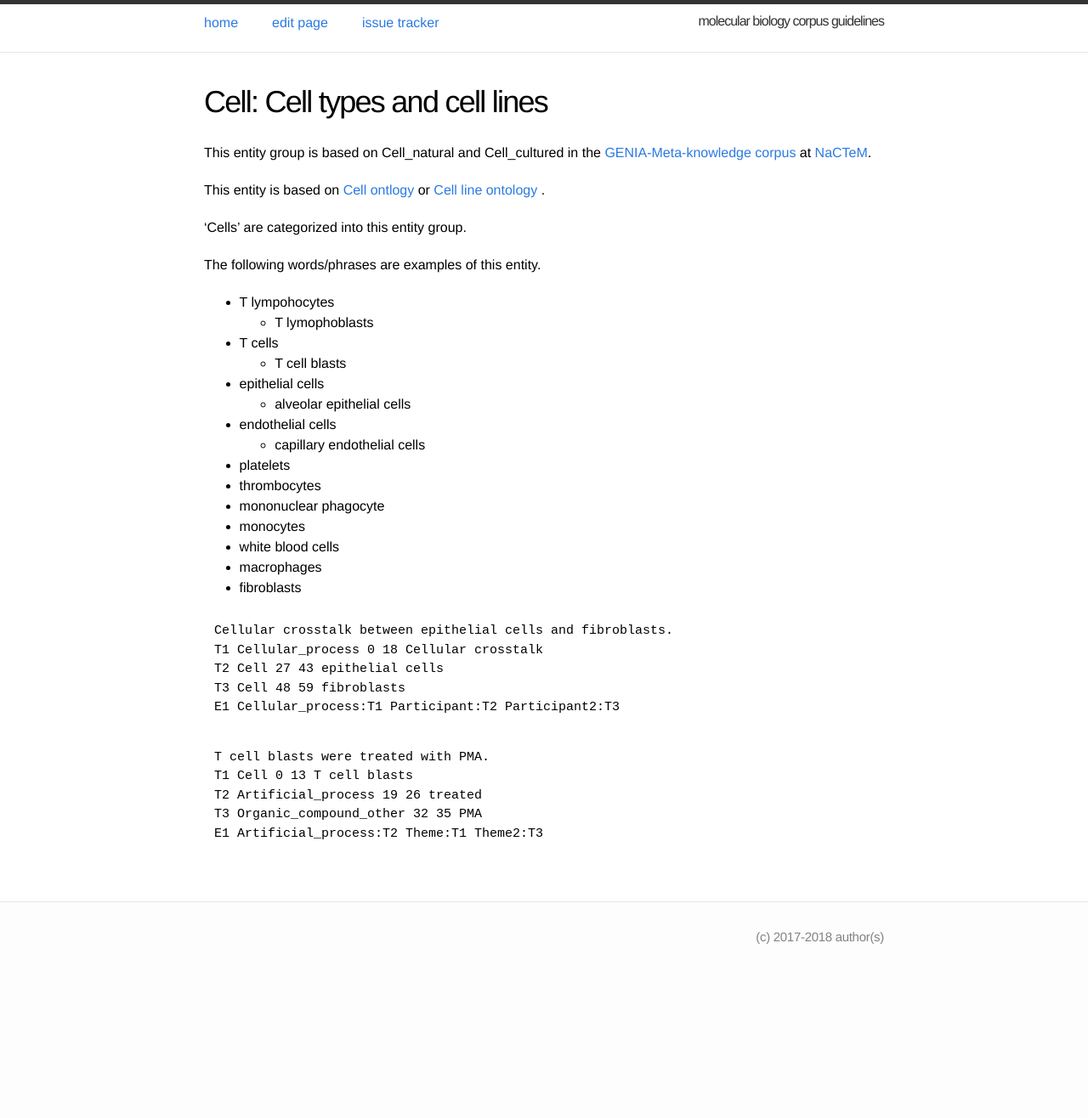
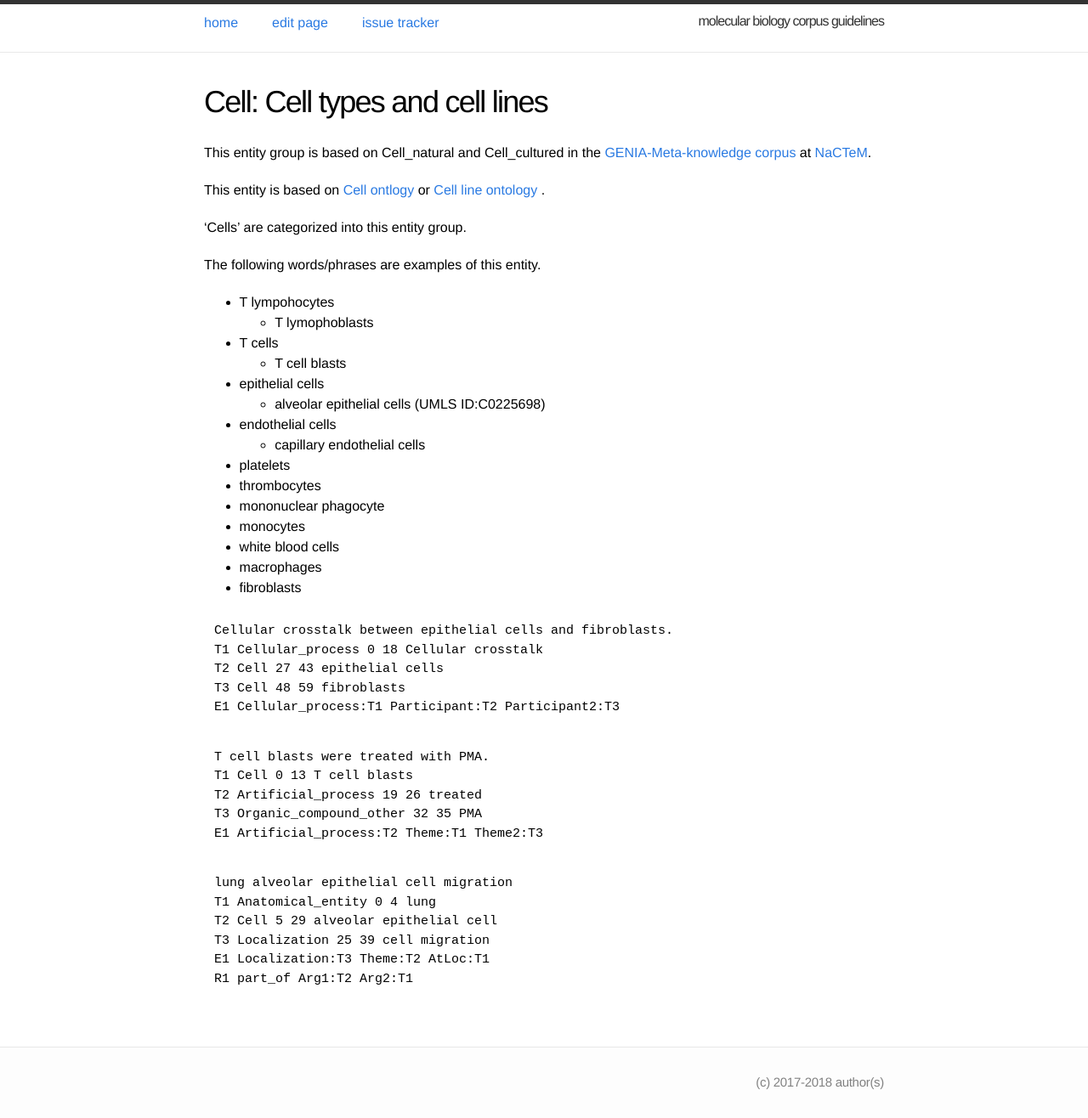
Before and after one commit to ezcatdb/molbiol_lung_corpus-guidelines, a Jekyll site: the page built from _entity/Cell.md, in a window 1280 px wide. Shown: the whole page at 85% size. Built offline with Jekyll 4.4.1, drawn with Linux system fonts in a browser that asks for light colours; before the commit the page ends 1145 px from its top, so only the background shows below that.

Commit message:
included UMLS ID and sample sentence in _entity/Cell.md

```diff
--- a/_entity/Cell.md
+++ b/_entity/Cell.md
@@ -23,7 +23,7 @@ The following words/phrases are examples of this entity.
 - T cells
   - T cell blasts
 - epithelial cells
-  - alveolar epithelial cells
+  - alveolar epithelial cells (UMLS ID:C0225698)
 - endothelial cells
   - capillary endothelial cells
 - platelets
@@ -48,6 +48,13 @@ T2 Artificial_process 19 26 treated
 T3 Organic_compound_other 32 35 PMA
 E1 Artificial_process:T2 Theme:T1 Theme2:T3
 ~~~
-
+~~~ ann
+lung alveolar epithelial cell migration
+T1 Anatomical_entity 0 4 lung
+T2 Cell 5 29 alveolar epithelial cell
+T3 Localization 25 39 cell migration
+E1 Localization:T3 Theme:T2 AtLoc:T1
+R1 part_of Arg1:T2 Arg2:T1
+~~~
 
 <!-- details -->
```
